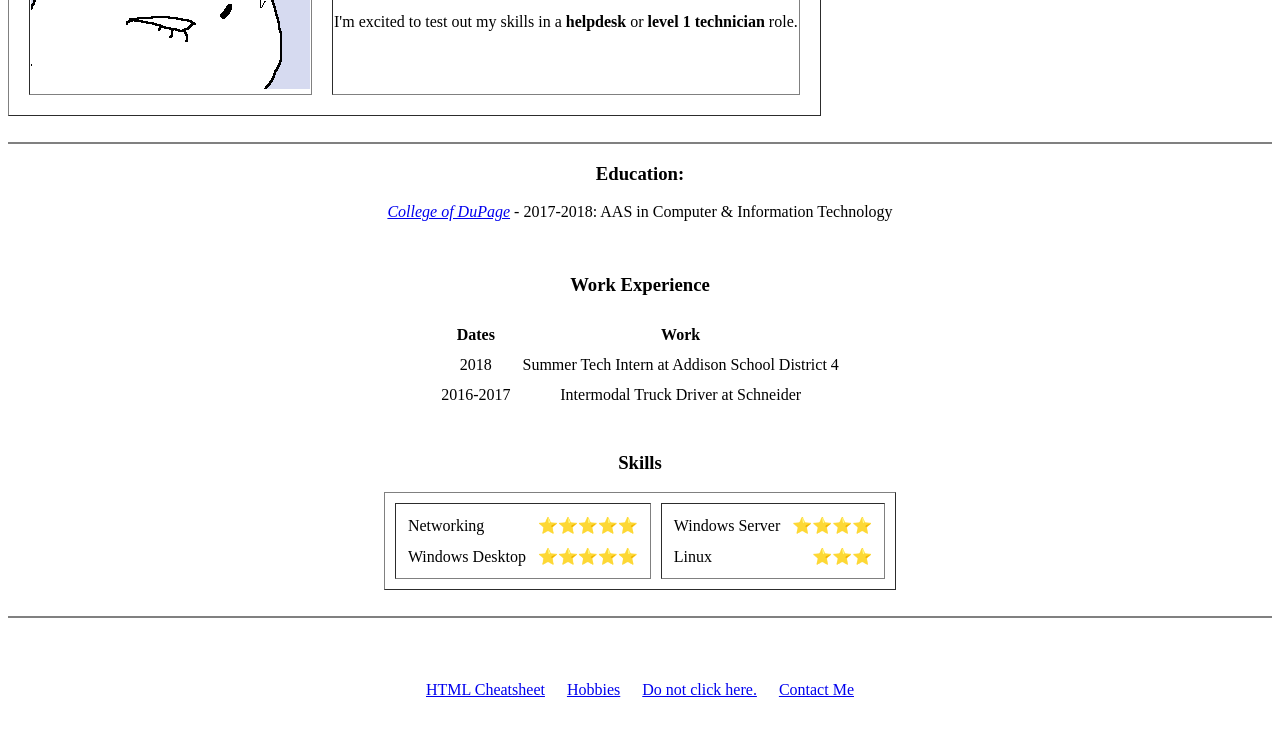
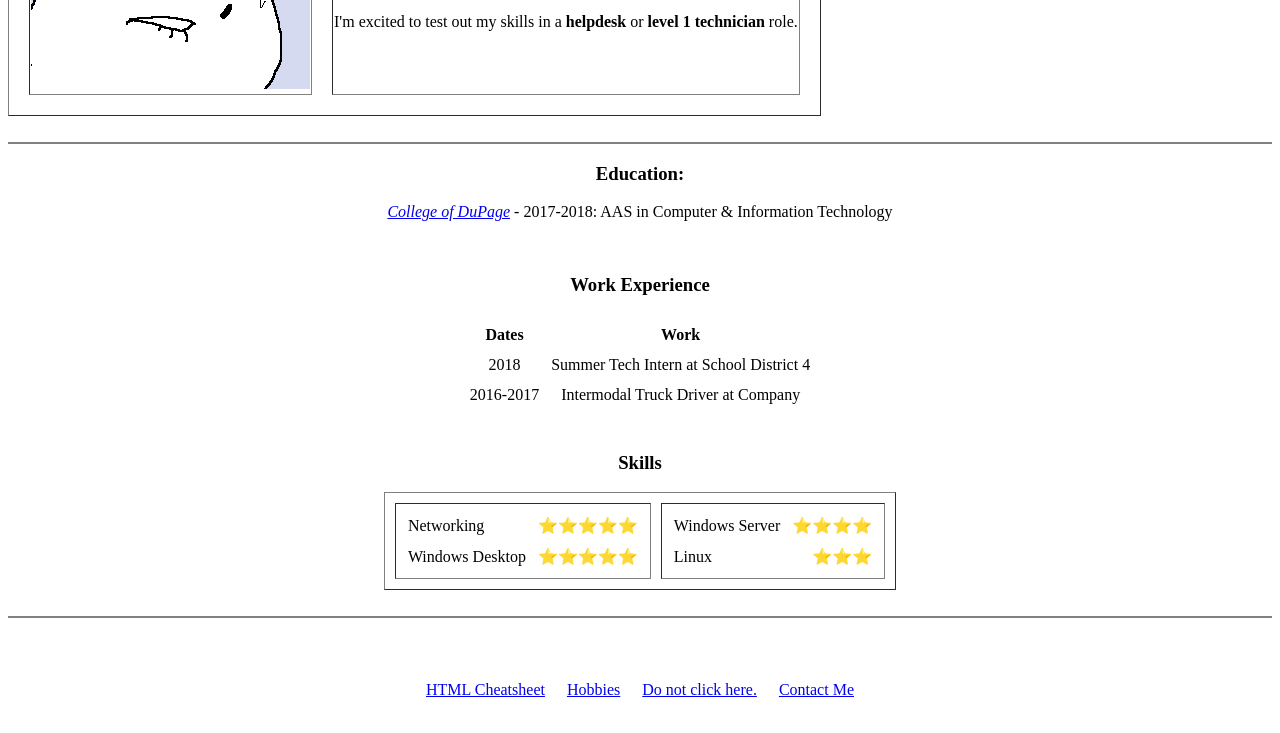
Before and after one commit to Tumm0/memes, a plain HTML site: page Index.html in a window 1280 px wide. Shown: the part 179-912 px from the top of the page. Drawn offline with Linux system fonts and the light colour scheme.

Commit message:
Update Index.html

```diff
--- a/Index.html
+++ b/Index.html
@@ -51,11 +51,11 @@
     <tbody align=center>
       <tr align=center>
         <td>2018</td>
-        <td>Summer Tech Intern at Addison School District 4</td>
+        <td>Summer Tech Intern at School District 4</td>
       </tr>
       <tr>
         <td>2016-2017</td>
-        <td>Intermodal Truck Driver at Schneider</td>
+        <td>Intermodal Truck Driver at Company</td>
       </tr>
     </tbody>
 
```
